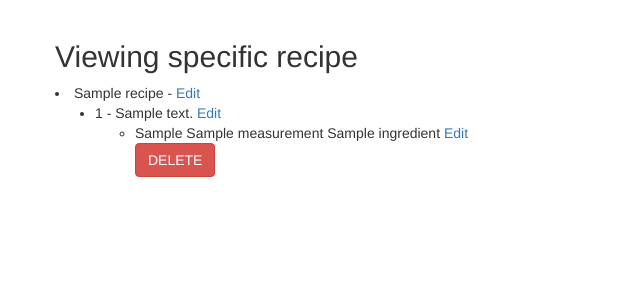
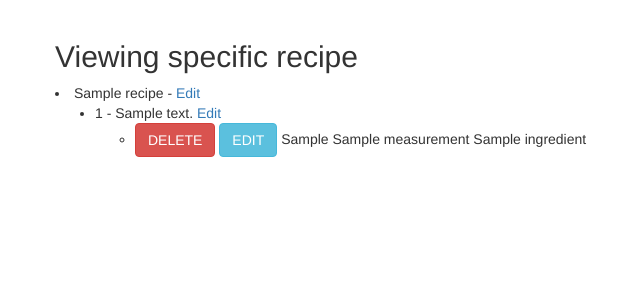
Before and after one commit to gawsk/CrockPot, a Flask app: page /recipe/view/?recipe_id=1 in a window 1280 px wide. Shown: the part 52-352 px from the top of the page, without its empty margins (0-640 px from the left). Run offline with Flask 2, Linux system fonts and the light colour scheme; a user stored in the database is signed in; tables that the repository leaves empty hold one stand-in row (values such as "Sample post"); parts of the project's set-up code (start-up, migrations or seed data) failed here and were passed over; some libraries are stand-ins or nearby versions.

Commit message:
-Moved location of buttons, and added a physical edit button for the ingredients

```diff
--- a/app/templates/recipe/view.html
+++ b/app/templates/recipe/view.html
@@ -21,10 +21,12 @@
         <ul>
           {% for ingredient in recipe.quantity %}
           <li>
+            <button type="submit" name ="quantity_id" value="{{ ingredient.id }}" class="btn btn-danger">DELETE</button>
+            <a href="{{ url_for('recipe.edit_ingredient', quantity_id=ingredient.id) }}">
+              <button type="submit" name ="quantity_id" class="btn btn-info">EDIT</button>
+            </a>
             {{ ingredient.amount }} {{ ingredient.measurement_obj.name }} {{ ingredient.ingredient_obj.name }}
-            <a href="{{ url_for('recipe.edit_ingredient', quantity_id=ingredient.id) }}">Edit</a>
             <form action="{{ url_for('recipe.delete_ingredient') }}" method="post">
-              <button type="submit" name ="quantity_id" value="{{ ingredient.id }}" class="btn btn-danger">DELETE</button>
               <input type="hidden" name ="recipe_id" value="{{ recipe.id }}" />
             </form>
 
--- a/app/templates/recipe/view_all.html
+++ b/app/templates/recipe/view_all.html
@@ -13,7 +13,7 @@
       {% for recipe in all_recipes %}
         <li>
           <a href="{{ url_for('recipe.view', recipe_id=recipe.id) }}">{{ recipe.name }}</a>
-          <form action="{{ url_for('recipe.delete_recipe') }}" method="post">
+          <form action="{{ url_for('recipe.delete_recipe') }}" style="display: inline;" method="post">
             <button type="submit" name ="recipe_id" value="{{ recipe.id }}" class="btn btn-danger">DELETE</button>
           </form>
         </li>
@@ -24,9 +24,9 @@
           <ul>
             {% for ingredient in recipe.quantity %}
             <li>
+              <button type="submit" name ="quantity_id" value="{{ ingredient.id }}" class="btn btn-danger">DELETE</button>
               {{ ingredient.amount }} {{ ingredient.measurement_obj.name }} {{ ingredient.ingredient_obj.name }}
               <form action="{{ url_for('recipe.delete_ingredient') }}" method="post">
-                <button type="submit" name ="quantity_id" value="{{ ingredient.id }}" class="btn btn-danger">DELETE</button>
                 <input type="hidden" name ="recipe_id" value="{{ recipe.id }}" />
               </form>
             </li>
```
